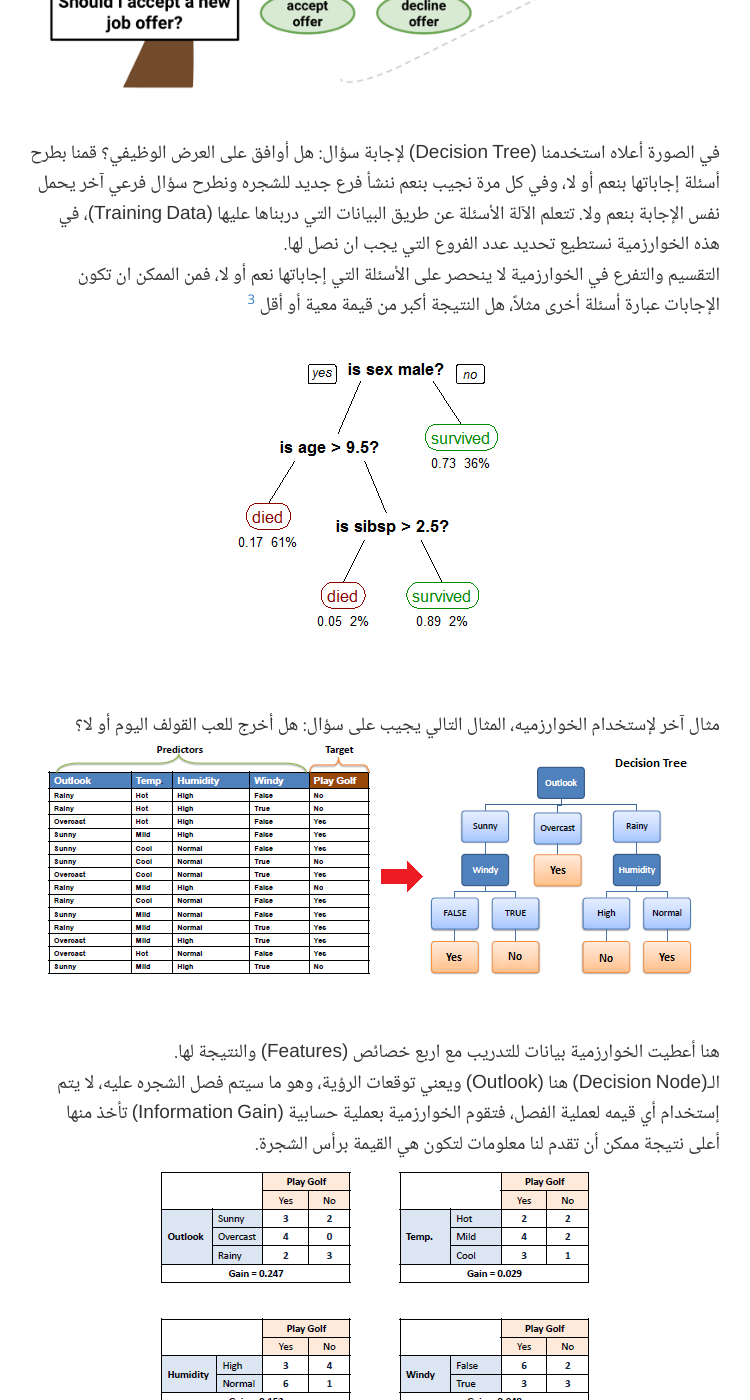
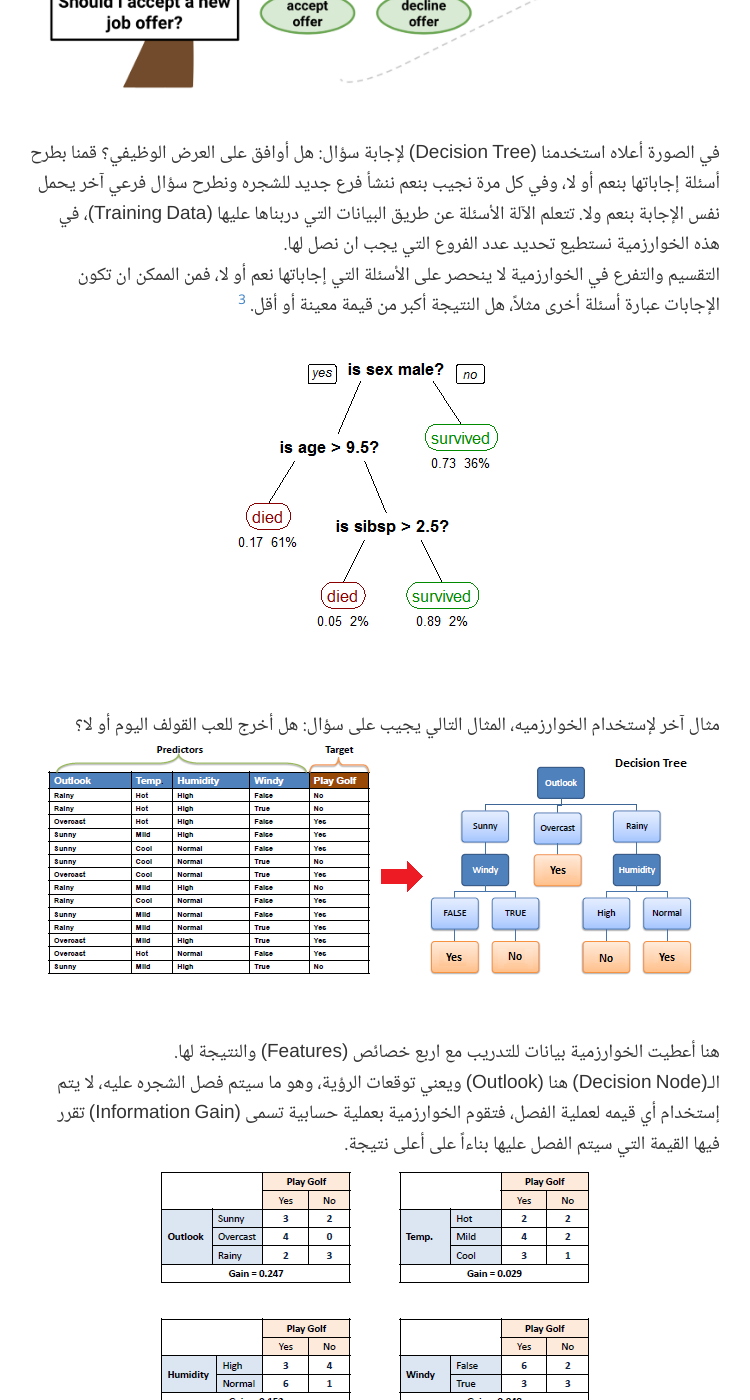
Before and after one commit to alioh/alioh.github.io, a Jekyll site: the page built from _posts/2019-2-11-Machine-Learning-for-Everyone-3.md, in a window 1280 px wide and 1400 px high, scrolled down 1779 px. Shown: the whole window, without its empty margins (250-1000 px from the left). Built offline with Jekyll 4.4.1, drawn with Linux system fonts in a browser that asks for light colours; comment, search, counter and statistics services are not loaded; some of the changed text lies outside the part shown.

Commit message:
spelling

```diff
--- a/_posts/2019-2-11-Machine-Learning-for-Everyone-3.md
+++ b/_posts/2019-2-11-Machine-Learning-for-Everyone-3.md
@@ -6,7 +6,7 @@ title: تعلم الآلة للجميع - 3
 تحدثت في [المنشور السابق](https://alioh.github.io/Machine-Learning-for-Everyone-2/) عن الطرق التي تتعلم بها الآلة، البعض يضيف إليها الشبكات العصبيه (Neural Networks) والتعلم العميق (Deep Learning) ولكن أرى أن هذه مواضيع كبيره أخرى من الممكن التعمق فيها لوحدها. لنعود لعلم الآلة وطُرق تعلمها، لنتحدث بتفصيل أكثر عن كل طريقة ومتى نستخدمها، وما هي خوارزمياتها.
 
 
-##### التعلم الموجَّه Supervised Learning
+##### التعلم الموجَّه (Supervised Learning)
 كما عرفناها [سابقاً](https://alioh.github.io/Machine-Learning-for-Everyone-2/)، التعلم الموجَّه يعتمد على البيانات المُعلمّة (Labeled Data) وهي بيانات عرفناها وحددنا نتائجها مُسبقاً، ويندرج تحت التعلم الموجَّه نوعين من طُرق التعلم:
 * **(Classification) التصنيف**: البيانات التي نتائجها مقسمة إلى فئات (Categories) .مثل الجنسية، اللون، التخصص.
 * **(Regression) الإنحدار**: البيانات التي نتائجها رقمية مثل درجات الحرارة، الطول والوزن.
@@ -24,12 +24,12 @@ title: تعلم الآلة للجميع - 3
   خوارزمية شجرة إتخاذ القرار تستخدم أمر الشرط (If-then) وتستخدم بشكل أكثر في البيانات ذات الفئات (Categorical)، لنأخذ مثال لتتضح الصورة أكثر:
   ![](https://alioh.github.io/images/2019-2-11/2.png)
   في الصورة أعلاه استخدمنا (Decision Tree) لإجابة سؤال: هل أوافق على العرض الوظيفي؟ قمنا بطرح أسئلة إجاباتها بنعم أو لا، وفي كل مرة نجيب بنعم ننشأ فرع جديد للشجره ونطرح سؤال فرعي آخر يحمل نفس الإجابة بنعم ولا. تتعلم الآلة الأسئلة عن طريق البيانات التي دربناها عليها (Training Data)، في هذه الخوارزمية نستطيع تحديد عدد الفروع التي يجب ان نصل لها.
-  التقسيم والتفرع في الخوارزمية لا ينحصر على الأسئلة التي إجاباتها نعم أو لا، فمن الممكن ان تكون الإجابات عبارة أسئلة أخرى مثلاً، هل النتيجة أكبر من قيمة معية أو أقل [^3]
+  التقسيم والتفرع في الخوارزمية لا ينحصر على الأسئلة التي إجاباتها نعم أو لا، فمن الممكن ان تكون الإجابات عبارة أسئلة أخرى مثلاً، هل النتيجة أكبر من قيمة معينة أو أقل. [^3]
    ![](https://alioh.github.io/images/2019-2-11/11.png)
   مثال آخر لإستخدام الخوارزميه، المثال التالي يجيب على سؤال: هل أخرج للعب القولف اليوم أو لا؟
   ![](https://alioh.github.io/images/2019-2-11/3.png)
   هنا أعطيت الخوارزمية بيانات للتدريب مع اربع خصائص (Features) والنتيجة لها.
-  الـ(Decision Node) هنا (Outlook) ويعني توقعات الرؤية، وهو ما سيتم فصل الشجره عليه، لا يتم إستخدام أي قيمه لعملية الفصل، فتقوم الخوارزمية بعملية حسابية (Information Gain) تأخذ منها أعلى نتيجة ممكن أن تقدم لنا معلومات لتكون هي القيمة برأس الشجرة.
+  الـ(Decision Node) هنا (Outlook) ويعني توقعات الرؤية، وهو ما سيتم فصل الشجره عليه، لا يتم إستخدام أي قيمه لعملية الفصل، فتقوم الخوارزمية بعملية حسابية تسمى (Information Gain) تقرر فيها القيمة التي سيتم الفصل عليها بناءاً على أعلى نتيجة.
   ![](https://alioh.github.io/images/2019-2-11/4.png)
   المعلومات المكتسبة أو (Information Gain) أو (Gain) هي عملية حسابية يتم بواسطتها أكتشاف أكثر الخصائص التي يفضل التقسيم عليها لأنها تقدم لنا بيانات أو معلومات أفضل، تفاصيل أكثر عن طريقة حساب الـ(Information Gain) [هنا](https://www.saedsayad.com/decision_tree.htm) و [هنا](https://medium.com/machine-learning-101/chapter-3-decision-trees-theory-e7398adac567).
   بعد إختيار (Outlook) نقوم بفصل البيانات حسب المتغيرات بداخلها.
```
